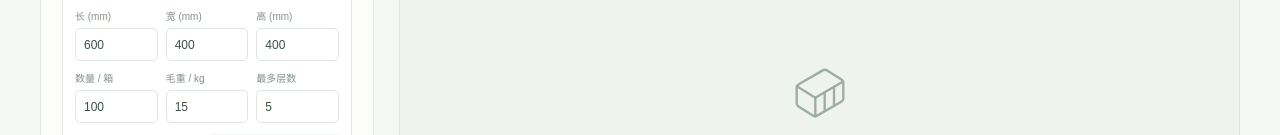
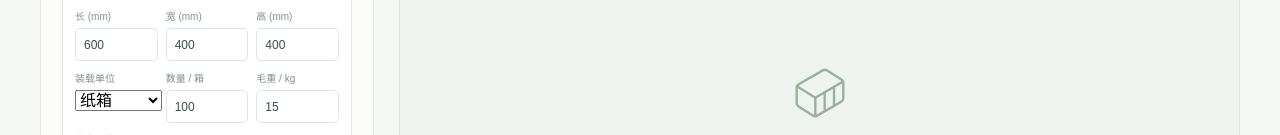
Before and after one commit to fleixweb/Loadplan, a React (Vite) app: page / in a window 1280 px wide. Shown: the part 817-952 px from the top of the page. Built offline with nearby package versions, Linux system fonts and the light colour scheme.

Commit message:
feat: add carton and pallet load units

```diff
--- a/src/App.tsx
+++ b/src/App.tsx
@@ -579,8 +579,22 @@ export default function App() {
                         ))}
                       </div>
                       <div className="three-fields cargo-quantities">
+                        <label className="number-field">
+                          <span>装载单位</span>
+                          <select
+                            value={p.loadUnit ?? "carton"}
+                            onChange={(e) =>
+                              updateCargo(p.id, {
+                                loadUnit: e.target.value as Cargo["loadUnit"],
+                              })
+                            }
+                          >
+                            <option value="carton">纸箱</option>
+                            <option value="pallet">整托货物</option>
+                          </select>
+                        </label>
                         <NumberField
-                          label="数量 / 箱"
+                          label={`数量 / ${p.loadUnit === "pallet" ? "托" : "箱"}`}
                           max={1500}
                           value={p.quantity}
                           onChange={(n) => updateCargo(p.id, { quantity: n })}
--- a/src/domain/packing.ts
+++ b/src/domain/packing.ts
@@ -92,6 +92,12 @@ export function validateInput(container: Container, cargo: Cargo[]): string[] {
       error(prefix + "叠放设置无效。");
     if (item.bottomOnly !== undefined && typeof item.bottomOnly !== "boolean")
       error(prefix + "底层设置无效。");
+    if (
+      item.loadUnit !== undefined &&
+      item.loadUnit !== "carton" &&
+      item.loadUnit !== "pallet"
+    )
+      error(prefix + "装载单位无效。");
     if (
       item.maxStackWeight !== undefined &&
       (!Number.isFinite(item.maxStackWeight) || item.maxStackWeight < 0)
--- a/src/domain/types.ts
+++ b/src/domain/types.ts
@@ -21,6 +21,7 @@ export interface Cargo {
   stackable?: boolean;
   bottomOnly?: boolean;
   maxStackWeight?: number;
+  loadUnit?: "carton" | "pallet";
   color: string;
 }
 export interface Placement {
```
